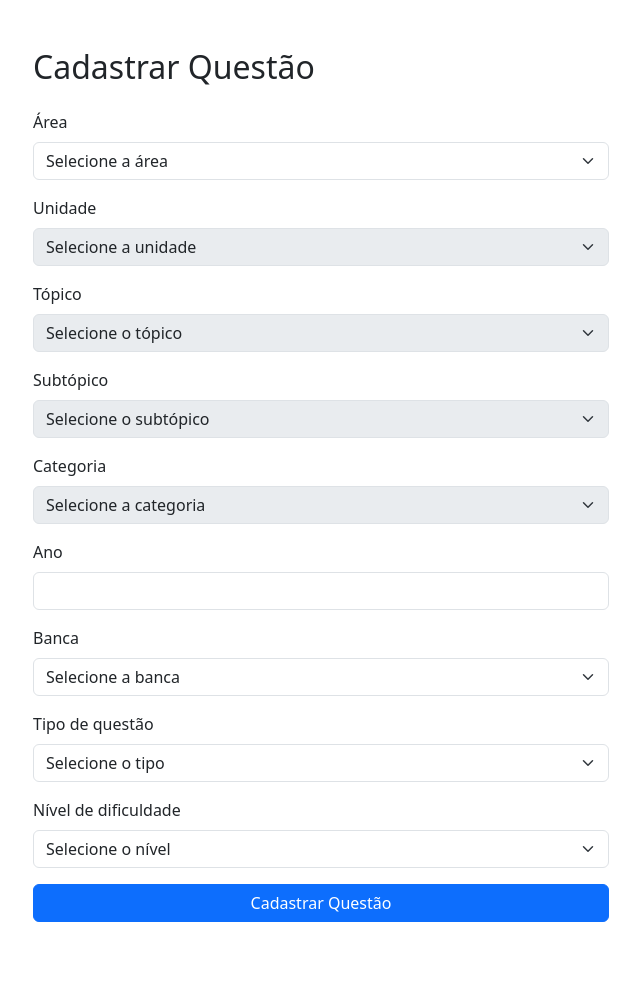
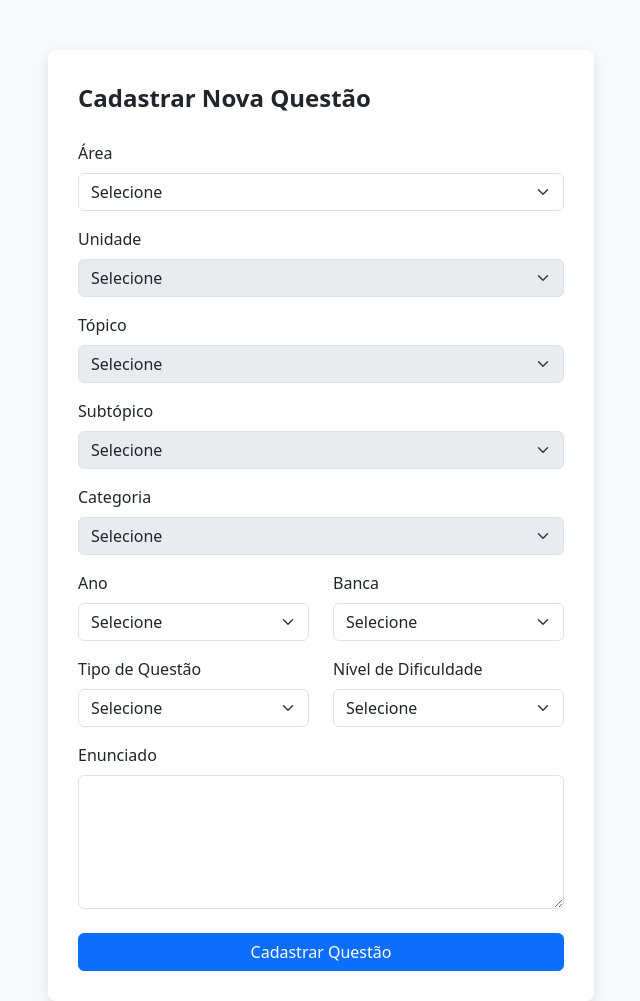
Before and after one commit to OttonPierre/EduQBank, a Django app: page / in a window 1280 px wide. Shown: the whole page, without its empty margins (319-959 px from the left). Before the commit the page ends 922 px from the top, so only its background shows below. Run offline with Django 5.2, Linux system fonts and the light colour scheme; data that the repository does not hold is empty; some libraries are stand-ins or nearby versions.

Commit message:
HTML MAIS ORGANIZADO

```diff
--- a/app/templates/app/index.html
+++ b/app/templates/app/index.html
@@ -3,13 +3,43 @@
 <html lang="pt-br">
 <head>
   <meta charset="UTF-8" />
+  <meta name="viewport" content="width=device-width, initial-scale=1" />
   <title>Cadastrar Questão</title>
-  <meta name="viewport" content="width=device-width, initial-scale=1" />
   <link rel="stylesheet" href="{% static 'app/css/bootstrap.min.css' %}" />
   <script src="https://code.jquery.com/jquery-3.6.0.min.js"></script>
   <script src="{% static 'app/js/bootstrap.min.js' %}"></script>
+
+  <style>
+    body {
+      background-color: #f8f9fa;
+    }
+
+    .form-container {
+      background: white;
+      border-radius: 8px;
+      padding: 30px;
+      box-shadow: 0 4px 12px rgba(0, 0, 0, 0.1);
+      margin-top: 50px;
+    }
+
+    .form-title {
+      font-weight: 600;
+      font-size: 24px;
+      margin-bottom: 25px;
+    }
+
+    .form-label {
+      font-weight: 500;
+    }
+  </style>
 </head>
 <body>
+
+<div class="container">
+  <div class="row justify-content-center">
+    <div class="col-md-8 col-lg-6">
+      <div class="form-container">
+        <div class="form-title">Cadastrar Nova Questão</div>
 
         {% if messages %}
           {% for message in messages %}
@@ -20,9 +50,6 @@
           {% endfor %}
         {% endif %}
 
-<div class="container mt-5 mb-5" style="max-width: 600px;">
-  <h2 class="mb-4">Cadastrar Questão</h2>
-
         <form method="post" action="">
           {% csrf_token %}
 
@@ -30,7 +57,7 @@
           <div class="mb-3">
             <label for="area" class="form-label">Área</label>
             <select name="area" id="area" class="form-select" required>
-        <option value="">Selecione a área</option>
+              <option value="">Selecione</option>
               {% for area in areas %}
                 <option value="{{ area.id }}">{{ area.nome }}</option>
               {% endfor %}
@@ -41,7 +68,7 @@
           <div class="mb-3">
             <label for="unidade" class="form-label">Unidade</label>
             <select name="unidade" id="unidade" class="form-select" disabled required>
-        <option value="">Selecione a unidade</option>
+              <option value="">Selecione</option>
             </select>
           </div>
 
@@ -49,7 +76,7 @@
           <div class="mb-3">
             <label for="topico" class="form-label">Tópico</label>
             <select name="topico" id="topico" class="form-select" disabled required>
-        <option value="">Selecione o tópico</option>
+              <option value="">Selecione</option>
             </select>
           </div>
 
@@ -57,7 +84,7 @@
           <div class="mb-3">
             <label for="subtopico" class="form-label">Subtópico</label>
             <select name="subtopico" id="subtopico" class="form-select" disabled required>
-        <option value="">Selecione o subtópico</option>
+              <option value="">Selecione</option>
             </select>
           </div>
 
@@ -65,33 +92,39 @@
           <div class="mb-3">
             <label for="categoria" class="form-label">Categoria</label>
             <select name="categoria" id="categoria" class="form-select" disabled required>
-        <option value="">Selecione a categoria</option>
+              <option value="">Selecione</option>
             </select>
           </div>
 
-    <!-- Ano -->
-    <div class="mb-3">
+          <div class="row">
+            <div class="col-md-6 mb-3">
               <label for="ano" class="form-label">Ano</label>
-      <input type="number" name="ano" id="ano" class="form-control" required>
+              <select name="ano" id="ano" class="form-select" required>
+                <option value="">Selecione</option>
+                <option value="Todos">Todos</option>
+                <option value="2025">2025</option>
+                <option value="2026">2026</option>
+                <option value="2027">2027</option>
+              </select>
             </div>
 
-    <!-- Banca -->
-    <div class="mb-3">
+            <div class="col-md-6 mb-3">
               <label for="banca" class="form-label">Banca</label>
               <select name="banca" id="banca" class="form-select" required>
-        <option value="">Selecione a banca</option>
+                <option value="">Selecione</option>
                 <option value="Todas">Todas</option>
                 <option value="ENEM">ENEM</option>
                 <option value="FGV">FGV</option>
                 <option value="FUVEST">FUVEST</option>
               </select>
             </div>
+          </div>
 
-    <!-- Tipo de questão -->
-    <div class="mb-3">
-      <label for="tipo_questao" class="form-label">Tipo de questão</label>
+          <div class="row">
+            <div class="col-md-6 mb-3">
+              <label for="tipo_questao" class="form-label">Tipo de Questão</label>
               <select name="tipo_questao" id="tipo_questao" class="form-select" required>
-        <option value="">Selecione o tipo</option>
+                <option value="">Selecione</option>
                 <option value="Todos">Todos</option>
                 <option value="Múltipla escolha">Múltipla escolha</option>
                 <option value="Discursiva">Discursiva</option>
@@ -102,19 +135,29 @@
               </select>
             </div>
 
-    <!-- Nível de dificuldade -->
-    <div class="mb-3">
-      <label for="dificuldade" class="form-label">Nível de dificuldade</label>
-      <select name="dificuldade" id="dificuldade" class="form-select" required>
-        <option value="">Selecione o nível</option>
-        <option value="Fáceis">Fácil</option>
-        <option value="Médias">Médio</option>
-        <option value="Difíceis">Difícil</option>
+            <div class="col-md-6 mb-3">
+              <label for="nivel_dificuldade" class="form-label">Nível de Dificuldade</label>
+              <select name="nivel_dificuldade" id="nivel_dificuldade" class="form-select" required>
+                <option value="">Selecione</option>
+                <option value="Todas">Todas</option>
+                <option value="Fáceis">Fáceis</option>
+                <option value="Médias">Médias</option>
+                <option value="Difíceis">Difíceis</option>
               </select>
+            </div>
+          </div>
+
+          <!-- Enunciado -->
+          <div class="mb-4">
+            <label for="enunciado" class="form-label">Enunciado</label>
+            <textarea name="enunciado" id="enunciado" rows="5" class="form-control" required></textarea>
           </div>
 
           <button type="submit" class="btn btn-primary w-100">Cadastrar Questão</button>
         </form>
+      </div>
+    </div>
+  </div>
 </div>
 
 <script>
```
Lines whose indentation alone changed are shown as unchanged.
